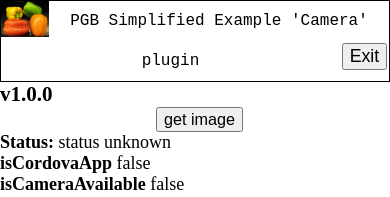
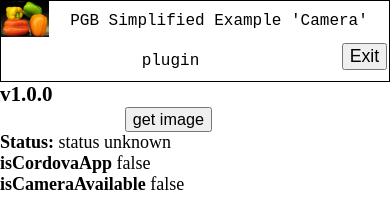
Before and after one commit to jessemonroy650/PGB-Simplified-Camera, a plain HTML site: page index.html in a window 390 px wide. Shown: the top 197 px of the page. Drawn offline with Linux system fonts and the light colour scheme; some packages are replaced by stand-ins of ours.

Commit message:
more clean up

```diff
--- a/index.css
+++ b/index.css
@@ -8,9 +8,9 @@ h3 {margin:0;}
 #copyright {font-style:italic;font-size:small;}
 /* icon images */
 #icon {float:left;}
-#imgCamera {float:right;height:16px;width:16px;padding:0.1em 0.5em;}
+#imgCamera {float:right;height:16px;width:16px;padding:0.1em 0.5em}
 /* buttons */
 #exitApp {float:right;font-size:0.9em;margin:0.1em;}
-#getImage {font-size:0.9em;margin:0 40%;}
+#getImage {font-size:0.9em;margin:0 32%;}
 /* The image we capture */
 #theImage {margin:0;padding:0;width:320px;}
```
Also changed, not shown: 1 other file.
